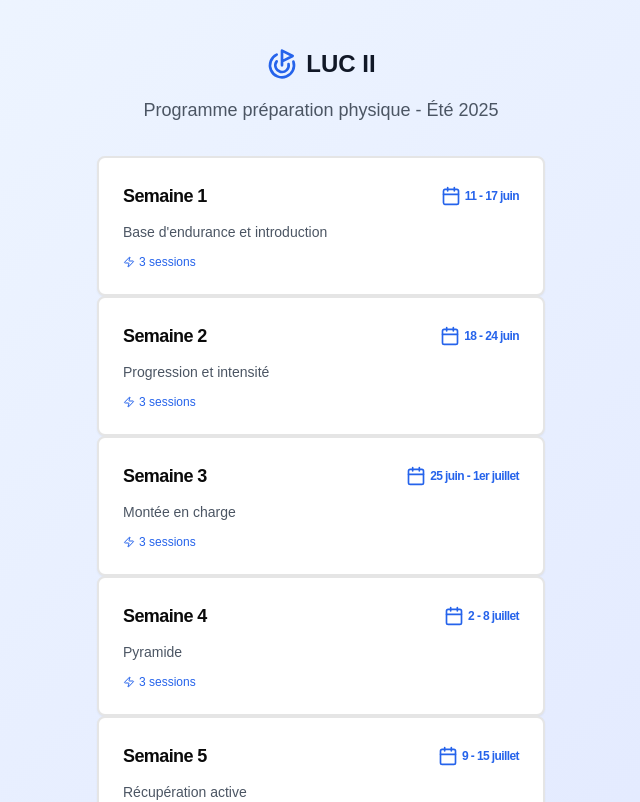
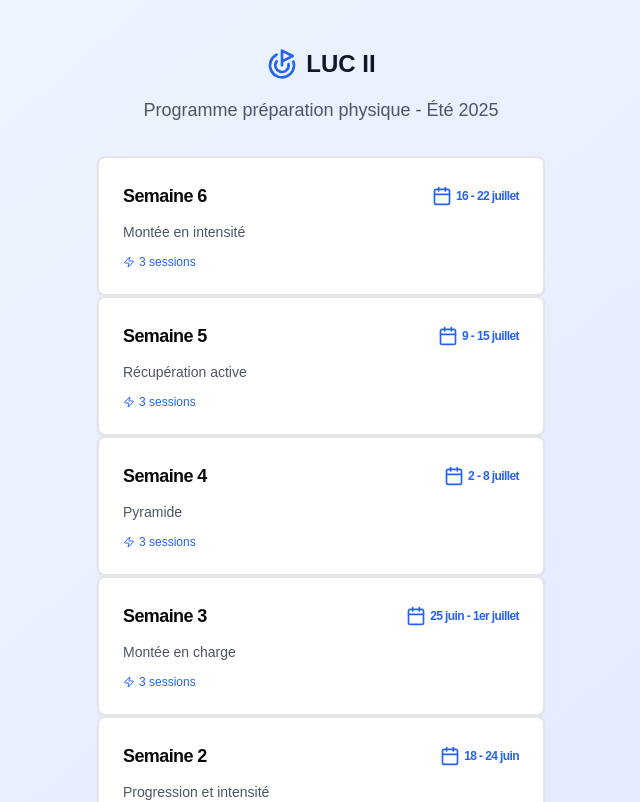
Before and after one commit to matmeylan/v0-workout-planner-f5, a Next.js app: page / in a window 1280 px wide. Shown: the top 802 px of the page, without its empty margins (319-959 px from the left). Built offline with nearby package versions, Linux system fonts and the light colour scheme.

Commit message:
feat: rever order of weeks

```diff
--- a/app/page.tsx
+++ b/app/page.tsx
@@ -5,7 +5,7 @@ import Link from "next/link";
 import { workoutData } from "@/app/domain/workout";
 
 export default function HomePage() {
-  const weeks = Object.entries(workoutData);
+  const weeks = Object.entries(workoutData).reverse();
 
   return (
     <div className="min-h-screen bg-gradient-to-br from-blue-50 to-indigo-100 p-4">
```
